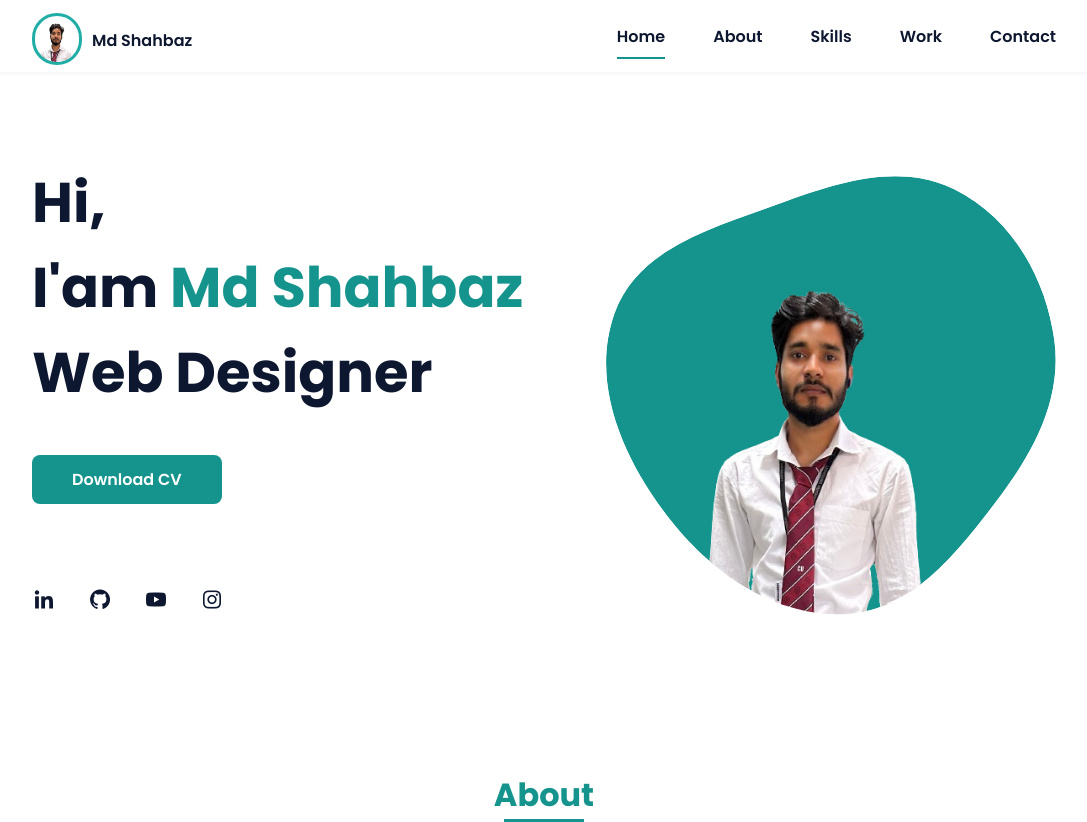
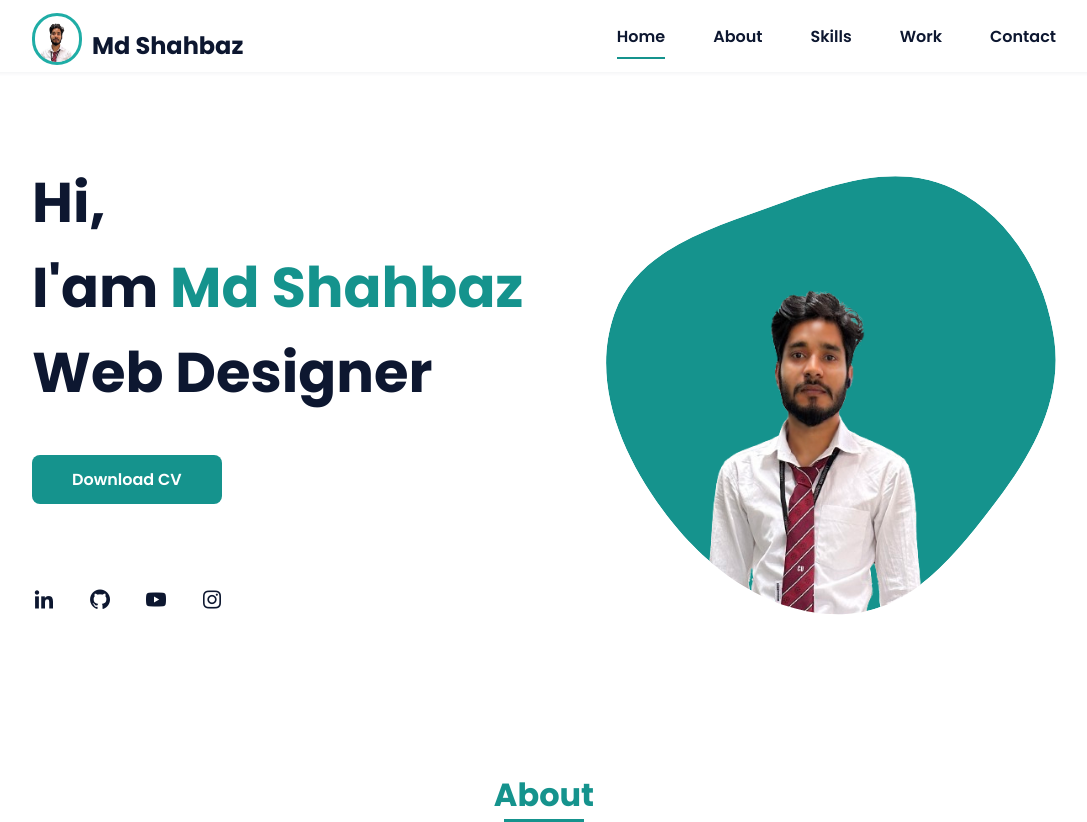
Before and after one commit to mdshahbazansari/Portfolio-shahbaz, a plain HTML site: page index.html in a window 1280 px wide. Shown: the top 822 px of the page, without its empty margins (96-1183 px from the left). Drawn offline with nearby package versions, Linux system fonts and the light colour scheme.

Commit message:
Update H1 tag for Heading of website index.html

```diff
--- a/index.html
+++ b/index.html
@@ -32,7 +32,7 @@
         <nav class="nav bd-grid">
             <div style="display: flex; margin-top:6px;">
                 <img class="nav__logo_img" src="./assets/img/logo.png" alt="logo">
-                <a href="#home" class="nav__logo" style="margin-top: 15px; padding-left:10px;">Md Shahbaz </a>
+                <h1 href="#home" class="nav__logo" style="margin-top: 15px; padding-left:10px;">Md Shahbaz </h1>
             </div>
 
             <div class="nav__menu" id="nav-menu">
```
